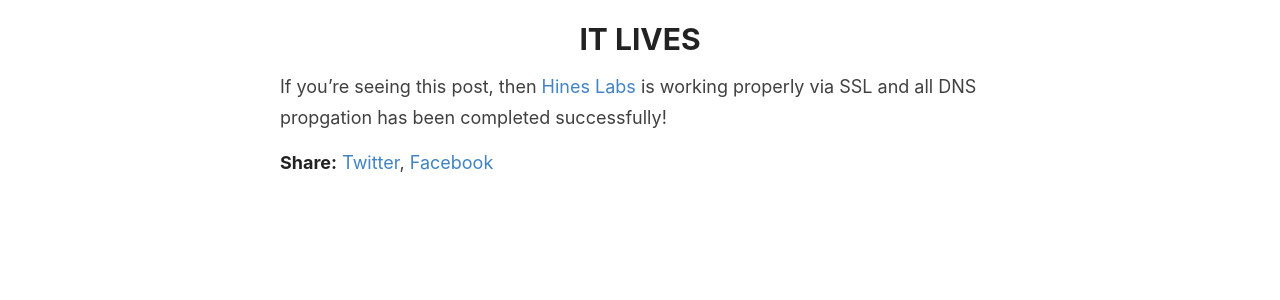
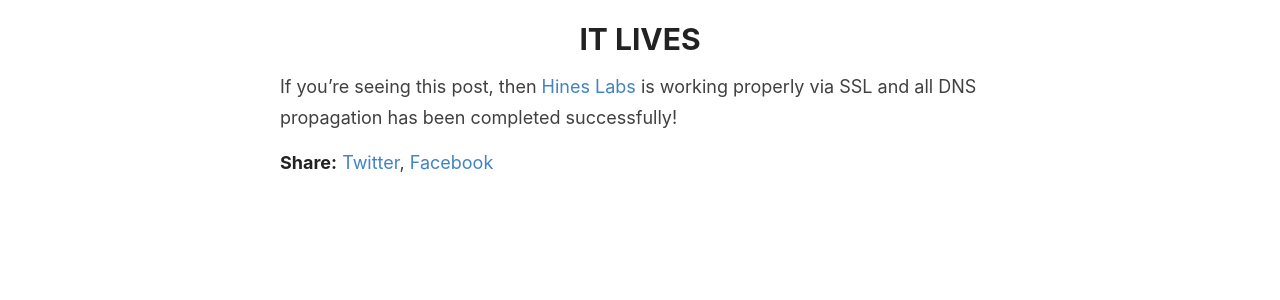
Before and after one commit to hunterhines34/hineslabs, a Jekyll site: the page built from _posts/2021-12-02-LIVE.md, in a window 1280 px wide. Shown: the part 285-585 px from the top of the page. Built offline with Jekyll 4.4.1, drawn with Linux system fonts in a browser that asks for light colours; our own code applies the rules of GitHub Pages for plain Markdown files.

Commit message:
update static site content

```diff
--- a/_posts/2021-12-02-LIVE.md
+++ b/_posts/2021-12-02-LIVE.md
@@ -1,3 +1,3 @@
 # IT LIVES
 
-If you're seeing this post, then [Hines Labs](https://hineslabs.org) is working properly via SSL and all DNS propgation has been completed successfully!
+If you're seeing this post, then [Hines Labs](https://hineslabs.org) is working properly via SSL and all DNS propagation has been completed successfully!
```
Also changed, not shown: favicon.ico.
